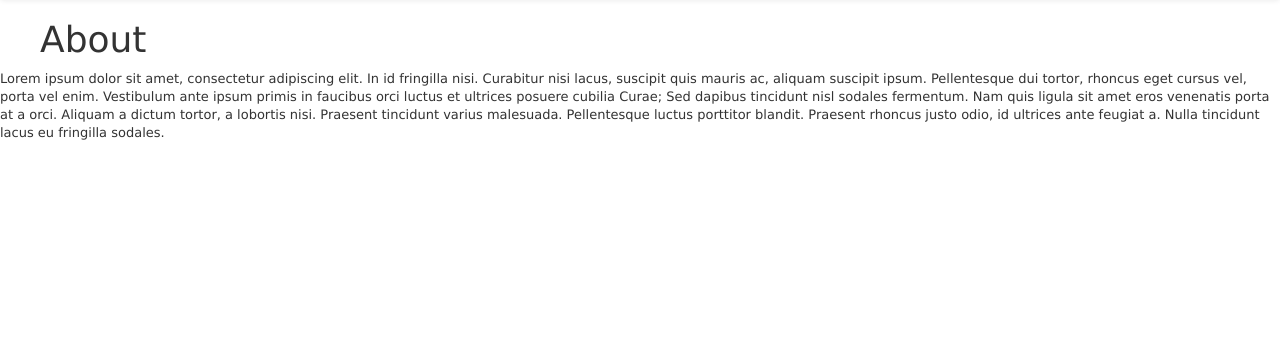
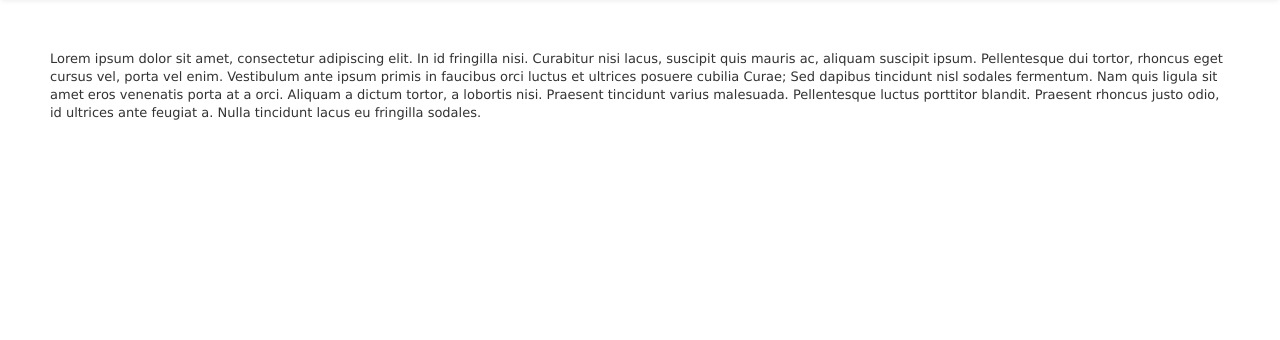
Before and after one commit to PiersKarpinski/project_3_booksubz, a Rails app: template app/views/pages/about.html.erb in a window 1280 px wide. Shown: the part 104-444 px from the top of the page. Run offline with Rails 7, Linux system fonts and the light colour scheme; the template is opened without the code that fills it, so the values that code supplies are empty; style sheets or scripts are compiled from the project's sources; parts of the project's set-up code (start-up, migrations or seed data) failed here and were passed over; some libraries are stand-ins or nearby versions.

```diff
--- a/app/assets/stylesheets/scaffolds.css.scss
+++ b/app/assets/stylesheets/scaffolds.css.scss
@@ -109,6 +109,11 @@ html, body {
   display: inline-block;
   padding: 20px 0px 10px 0px;
   font-size: 12px;
+}
+
+.site_footer a {
+  text-decoration: none;
+
 }
 
 /*.show-grid{
@@ -270,3 +275,7 @@ section h2 {
   height: 200px;
   width: auto;
 }
+
+.footer_pages {
+  padding: 50px;
+}
--- a/app/views/pages/about.html.erb
+++ b/app/views/pages/about.html.erb
@@ -1,3 +1 @@
-<h1>About</h1>
-
-<p>Lorem ipsum dolor sit amet, consectetur adipiscing elit. In id fringilla nisi. Curabitur nisi lacus, suscipit quis mauris ac, aliquam suscipit ipsum. Pellentesque dui tortor, rhoncus eget cursus vel, porta vel enim. Vestibulum ante ipsum primis in faucibus orci luctus et ultrices posuere cubilia Curae; Sed dapibus tincidunt nisl sodales fermentum. Nam quis ligula sit amet eros venenatis porta at a orci. Aliquam a dictum tortor, a lobortis nisi. Praesent tincidunt varius malesuada. Pellentesque luctus porttitor blandit. Praesent rhoncus justo odio, id ultrices ante feugiat a. Nulla tincidunt lacus eu fringilla sodales.</p>
+<p class="footer_pages">Lorem ipsum dolor sit amet, consectetur adipiscing elit. In id fringilla nisi. Curabitur nisi lacus, suscipit quis mauris ac, aliquam suscipit ipsum. Pellentesque dui tortor, rhoncus eget cursus vel, porta vel enim. Vestibulum ante ipsum primis in faucibus orci luctus et ultrices posuere cubilia Curae; Sed dapibus tincidunt nisl sodales fermentum. Nam quis ligula sit amet eros venenatis porta at a orci. Aliquam a dictum tortor, a lobortis nisi. Praesent tincidunt varius malesuada. Pellentesque luctus porttitor blandit. Praesent rhoncus justo odio, id ultrices ante feugiat a. Nulla tincidunt lacus eu fringilla sodales.</p>
--- a/app/views/pages/terms.html.erb
+++ b/app/views/pages/terms.html.erb
@@ -1 +1 @@
-<h2>Do as I say, not as I do.</h2>
+<p class= "footer_pages">Do as I say, not as I do.</p>
```
